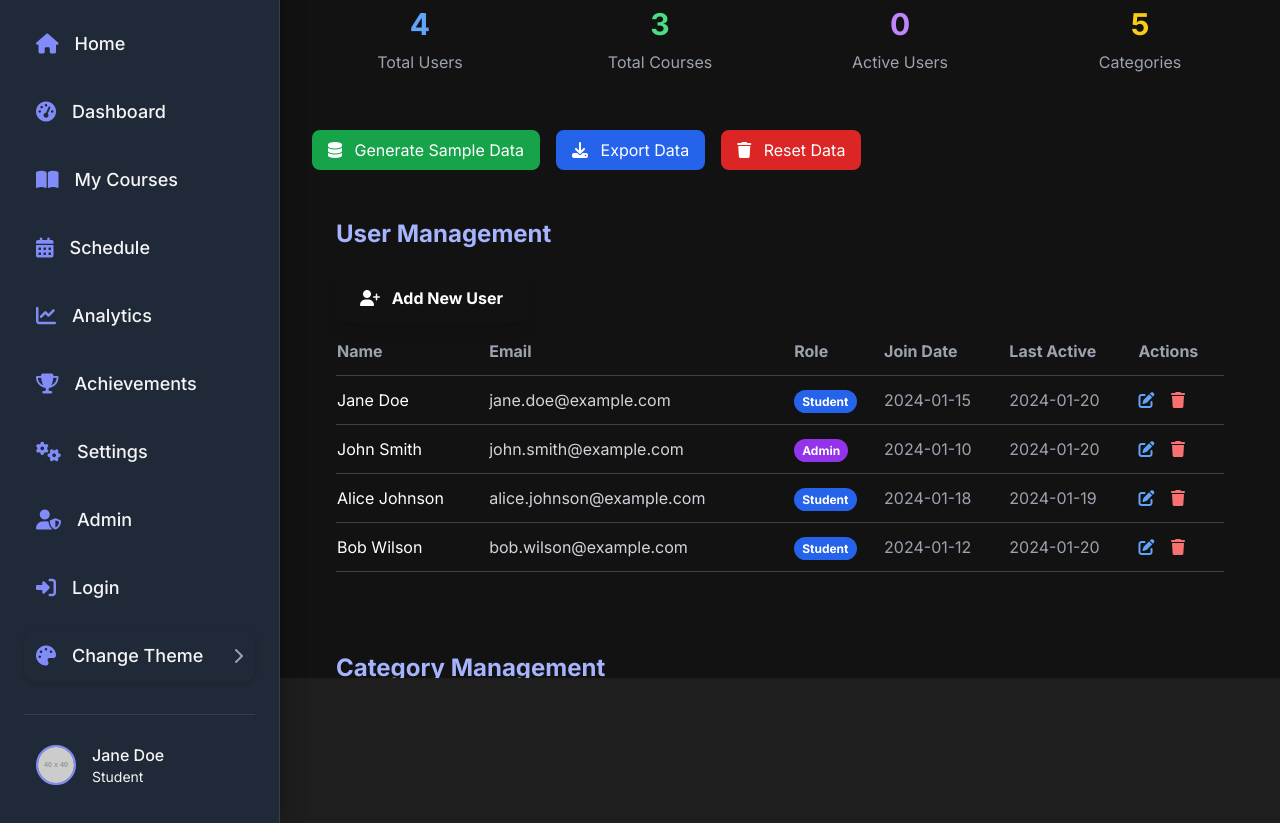
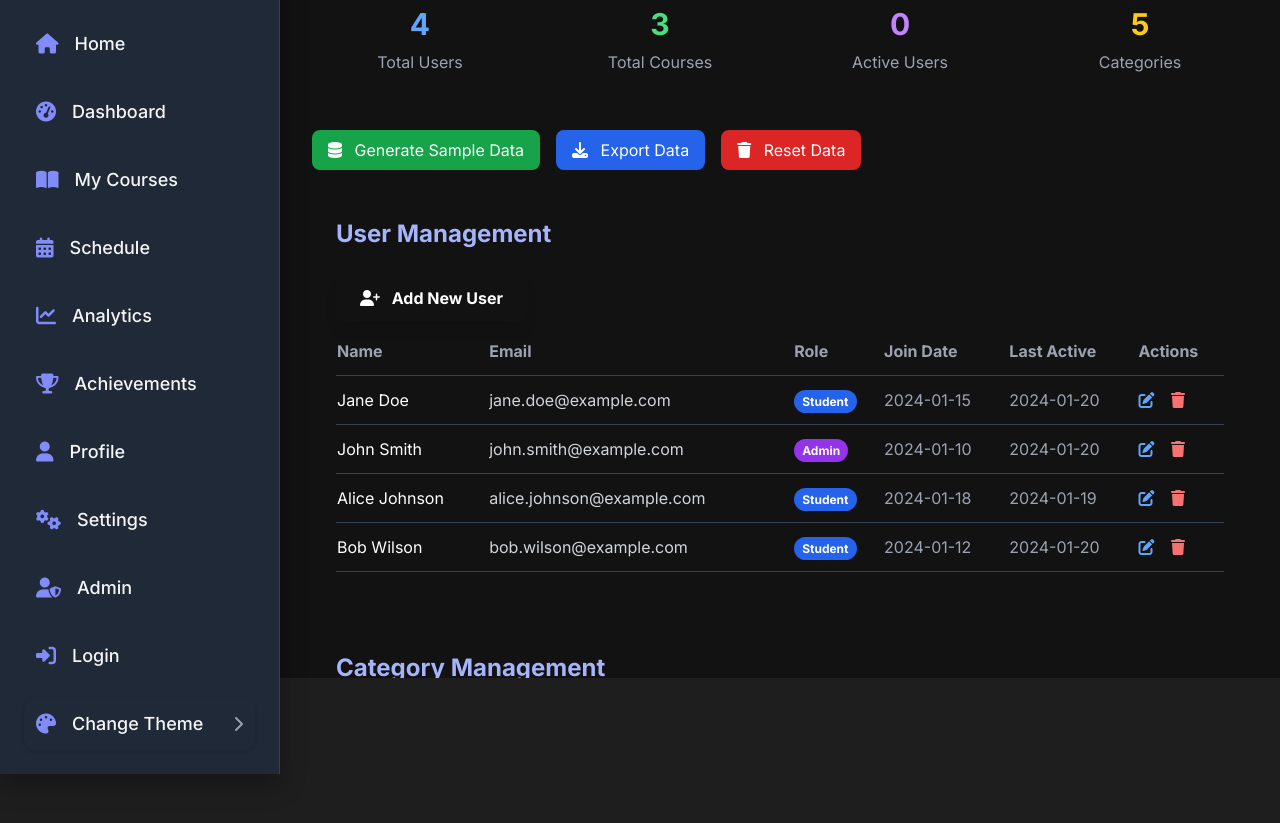
Before and after one commit to kbrian1237/shootup-lms, a plain HTML site: page shootup_front/admin.html in a window 1280 px wide. Shown: the part 122-945 px from the top of the page. After the commit the page ends 896 px from the top, so only its background shows below. Drawn offline with nearby package versions, Linux system fonts and the light colour scheme; placeholder pictures from the web are drawn by us.

Commit message:
Update navigation.html

```diff
--- a/shootup_front/dist/navigation.html
+++ b/shootup_front/dist/navigation.html
@@ -52,6 +52,12 @@
                         </a>
                     </li>
                     <li>
+                        <a href="profile.html" class="nav-link flex items-center space-x-4 p-3 rounded-xl hover:bg-white/5 transition-colors duration-200">
+                            <i class="fa-solid fa-user text-xl text-indigo-400"></i>
+                            <span class="font-medium text-lg">Profile</span>
+                        </a>
+                    </li>
+                    <li>
                         <a href="settings.html" class="nav-link flex items-center space-x-4 p-3 rounded-xl hover:bg-white/5 transition-colors duration-200">
                             <i class="fa-solid fa-cogs text-xl text-indigo-400"></i>
                             <span class="font-medium text-lg">Settings</span>
@@ -63,11 +69,15 @@
                             <span class="font-medium text-lg">Admin</span>
                         </a>
                     </li>
-                    <li>
-                        <a href="login.html" class="nav-link flex items-center space-x-4 p-3 rounded-xl hover:bg-white/5 transition-colors duration-200">
+                    <li id="authNavItem">
+                        <a href="login.html" id="loginNavLink" class="nav-link flex items-center space-x-4 p-3 rounded-xl hover:bg-white/5 transition-colors duration-200">
                             <i class="fa-solid fa-right-to-bracket text-xl text-indigo-400"></i>
                             <span class="font-medium text-lg">Login</span>
                         </a>
+                        <button id="logoutNavBtn" class="nav-link flex items-center space-x-4 p-3 rounded-xl hover:bg-white/5 transition-colors duration-200 w-full text-left hidden">
+                            <i class="fa-solid fa-sign-out-alt text-xl text-red-400"></i>
+                            <span class="font-medium text-lg">Logout</span>
+                        </button>
                     </li>
                 </ul>
             </nav>
@@ -83,12 +93,12 @@
         </button>
     </div>
     <!-- User Profile/Logout -->
-    <div class="mt-8 pt-4 border-t border-white/10">
-        <a href="#" class="user-profile flex items-center space-x-4 p-3 rounded-xl hover:bg-white/5 transition-colors duration-200">
-            <img src="https://placehold.co/40x40/4f46e5/ffffff?text=U" alt="User Avatar" class="w-10 h-10 rounded-full object-cover border-2 border-indigo-400">
+    <div id="userProfileSection" class="mt-8 pt-4 border-t border-white/10 hidden">
+        <a href="profile.html" class="user-profile flex items-center space-x-4 p-3 rounded-xl hover:bg-white/5 transition-colors duration-200">
+            <img id="navUserAvatar" src="https://placehold.co/40x40/4f46e5/ffffff?text=U" alt="User Avatar" class="w-10 h-10 rounded-full object-cover border-2 border-indigo-400">
             <div>
-                <span class="font-medium">Jane Doe</span>
-                <p class="text-sm text-text-secondary">Student</p>
+                <span id="navUserName" class="font-medium">Loading...</span>
+                <p id="navUserRole" class="text-sm text-text-secondary">Student</p>
             </div>
         </a>
     </div>
```
